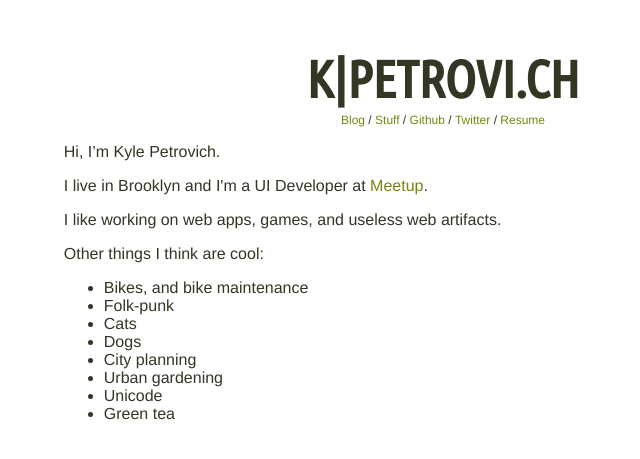
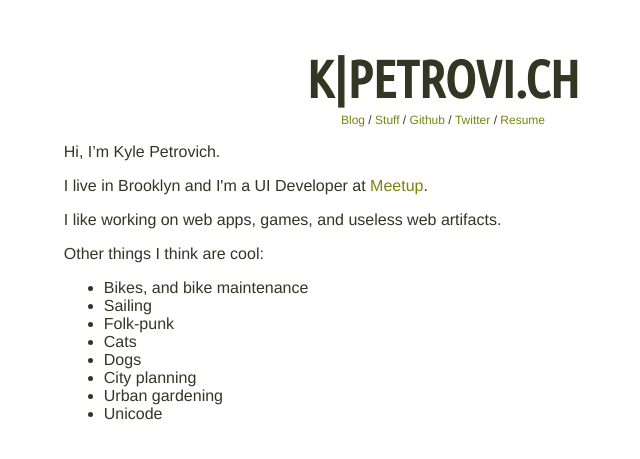
Before and after one commit to fozzle/fozzle.github.io, a Jekyll site: the page built from index.html, in a window 1280 px wide. Shown: the top 459 px of the page, without its empty margins (197-837 px from the left). Built offline with Jekyll 4.4.1, drawn with Linux system fonts in a browser that asks for light colours; Markdown is read by kramdown in place of the engine named in the settings.

Commit message:
update lol

```diff
--- a/index.html
+++ b/index.html
@@ -13,11 +13,11 @@ title: Kyle Petrovich
 
 <ul>
   <li>Bikes, and bike maintenance</li>
+  <li>Sailing</li>
   <li>Folk-punk</li>
   <li>Cats</li>
   <li>Dogs</li>
   <li>City planning</li>
   <li>Urban gardening</li>
   <li>Unicode</li>
-  <li>Green tea</li>
 </ul>
--- a/stuff.html
+++ b/stuff.html
@@ -14,6 +14,7 @@ title: Kyle Petrovich - Stuff
   </ul>
 <h3>Scraps</h3>
   <ul>
+    <li><a href="/twitterbowling">Twitter Bowling</a></li>
     <li><a href="/musicalpaint">Musical Paint</a></li>
     <li><a href="http://emojfy.me">Emojify</a></li>
     <li><a href="/gifvid">GifVid</a></li>
```
